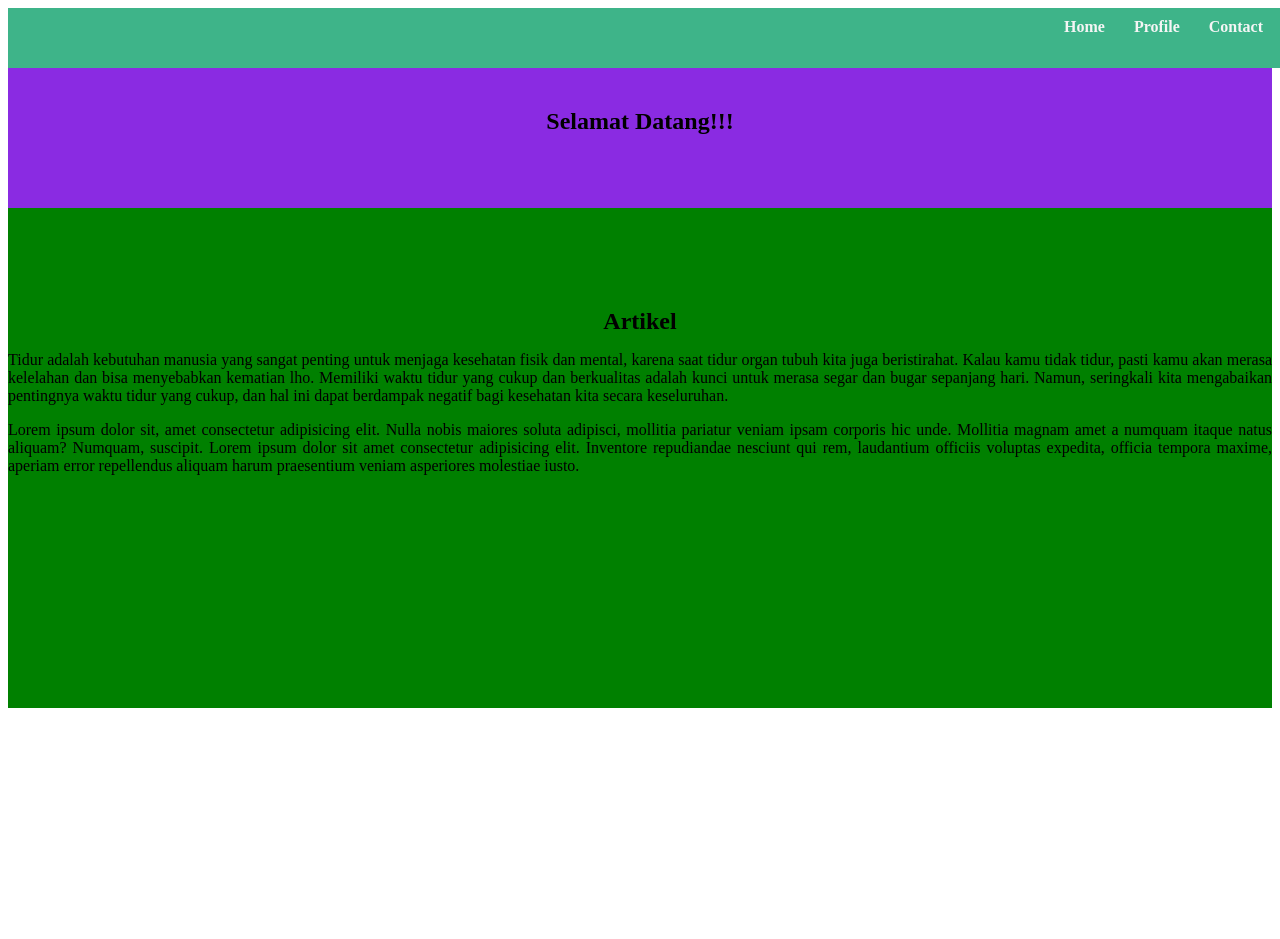
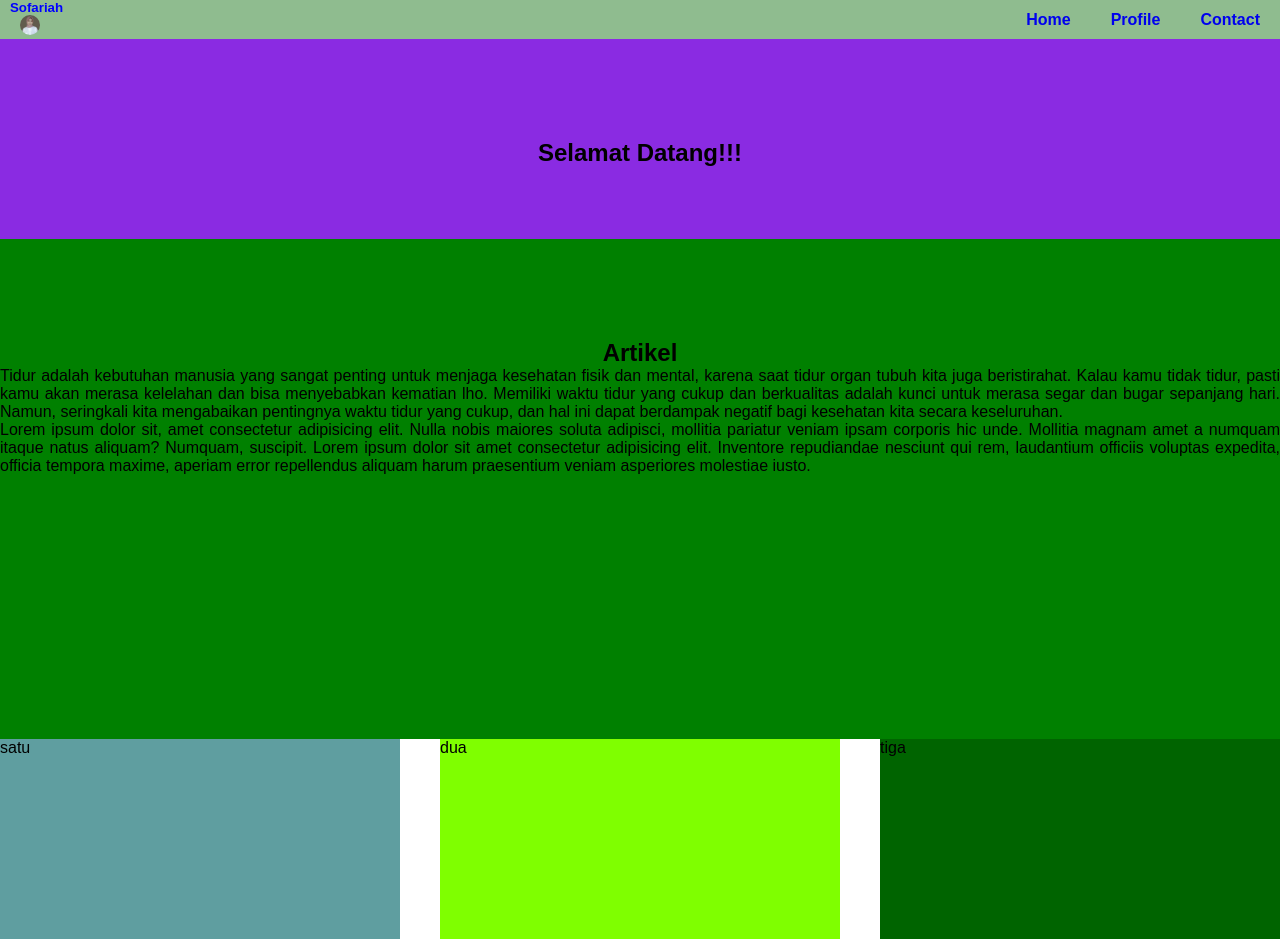
Before and after one commit to ssofariah6-bit/latihan-posisi, a plain HTML site: page index.html in a window 1280 px wide. Before the commit the page ends 800 px from the top, so only its background shows below. Drawn offline with Linux system fonts and the light colour scheme.

Commit message:
edit index dan style

```diff
--- a/index.html
+++ b/index.html
@@ -7,13 +7,21 @@
     <link rel="stylesheet" href="style-index.css">
 </head>
 <body>
-    <div class="container">
-        <div class="navigasi">
-            <nav>
-                <a href="#home">Home</a>
-                <a href="profil.html">Profile</a>
-                <a href="kontak.html">Contact</a>
-            </nav>
+    <div class="navbar">
+        <div class="container">
+            <div class="box-navbar">
+                <div class="logo">
+                    <h5>Sofariah</h5>
+                    <img class="foto" src="3.png" alt="logo" width="20px">
+                </div>
+                <div class="menu-navbar">
+                    <ul>
+                        <li><a href="#home">Home</a></li>
+                        <li><a href="#">Profile</a></li>
+                        <li><a href="#">Contact</a></li>
+                    </ul>
+                </div>
+            </div>
         </div>
 
         <div class="hero">
@@ -35,8 +43,15 @@
                     Lorem ipsum dolor sit amet consectetur adipisicing elit. Inventore repudiandae nesciunt qui rem, laudantium officiis voluptas expedita,
                     officia tempora maxime, aperiam error repellendus aliquam harum praesentium veniam asperiores molestiae iusto.
                 </p>
-                <br><br><br>
+                <br>
         </div>
+
+    </div>
+
+    <div class="container1">
+        <div class="satu">satu</div>
+        <div class="dua">dua</div>
+        <div class="tiga">tiga</div>
     </div>
 </body>
 </html>
--- a/style-index.css
+++ b/style-index.css
@@ -1,5 +1,41 @@
-.container{
-    width:100%;
+*{
+    margin:0;
+    padding:0;
+    box-sizing:border-box;
+    font-family:Arial, Helvetica, sans-serif
+}
+
+.navbar .box-navbar{
+    display:flex;
+    justify-content:space-between;
+    align-items:center;
+    background-color:darkseagreen;
+}
+.navbar .logo{
+    margin-left:10px;
+    color:blue;
+}
+.navbar .logo .foto{
+    clip-path:circle(50%);
+    margin-left:10px;
+}
+.navbar .box-navbar .menu-navbar ul{
+    display:flex;
+}
+.navbar .box-navbar .menu-navbar ul li{
+    list-style-type:none;
+    margin-inline:10px;
+}
+.navbar .box-navbar .menu-navbar ul li a{
+    text-decoration:none;
+    margin-inline:10px;
+    font-weight:700;
+}
+/*.container{
+    border:2px solid black;
+    width:80%;
+    height:2000px;
+    margin-inline:auto;
 }
 .navigasi {
     width:100%;
@@ -29,7 +65,7 @@ nav a{
 }
 a:hover{
     color:blueviolet;
-}
+}*/
 
 .hero{
     width:100%;
@@ -47,3 +83,24 @@ h2{
     background-color:green;
     text-align:justify;
 }
+
+.container1{
+    display:flex;
+    flex-direction:row;
+    justify-content:space-between;
+}
+.satu{
+    width:400px;
+    height:200px;
+    background-color:cadetblue;
+}
+.dua{
+    width:400px;
+    height:200px;
+    background-color:chartreuse;
+}
+.tiga{
+    width:400px;
+    height:200px;
+    background-color:darkgreen;
+}
```
